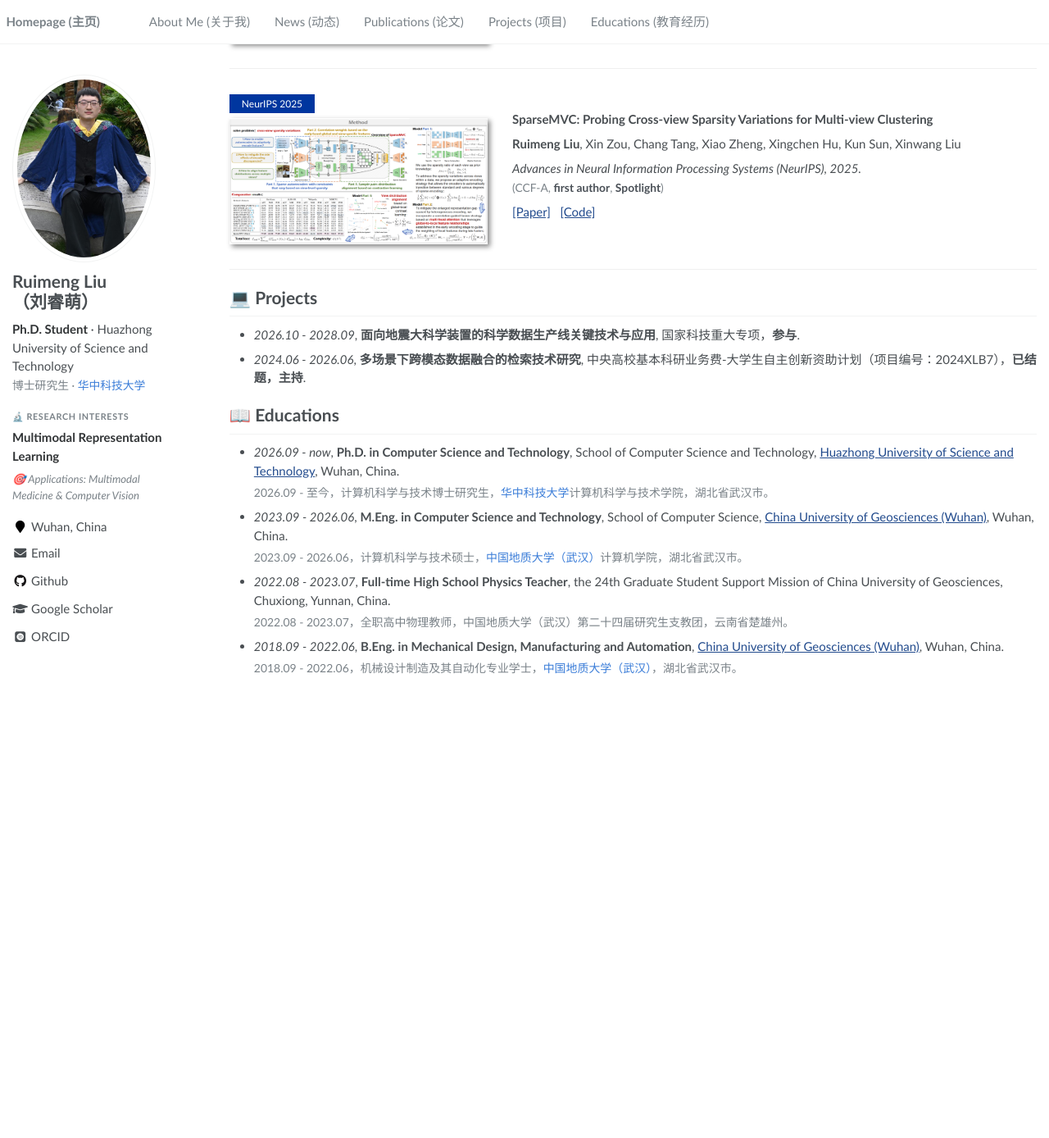
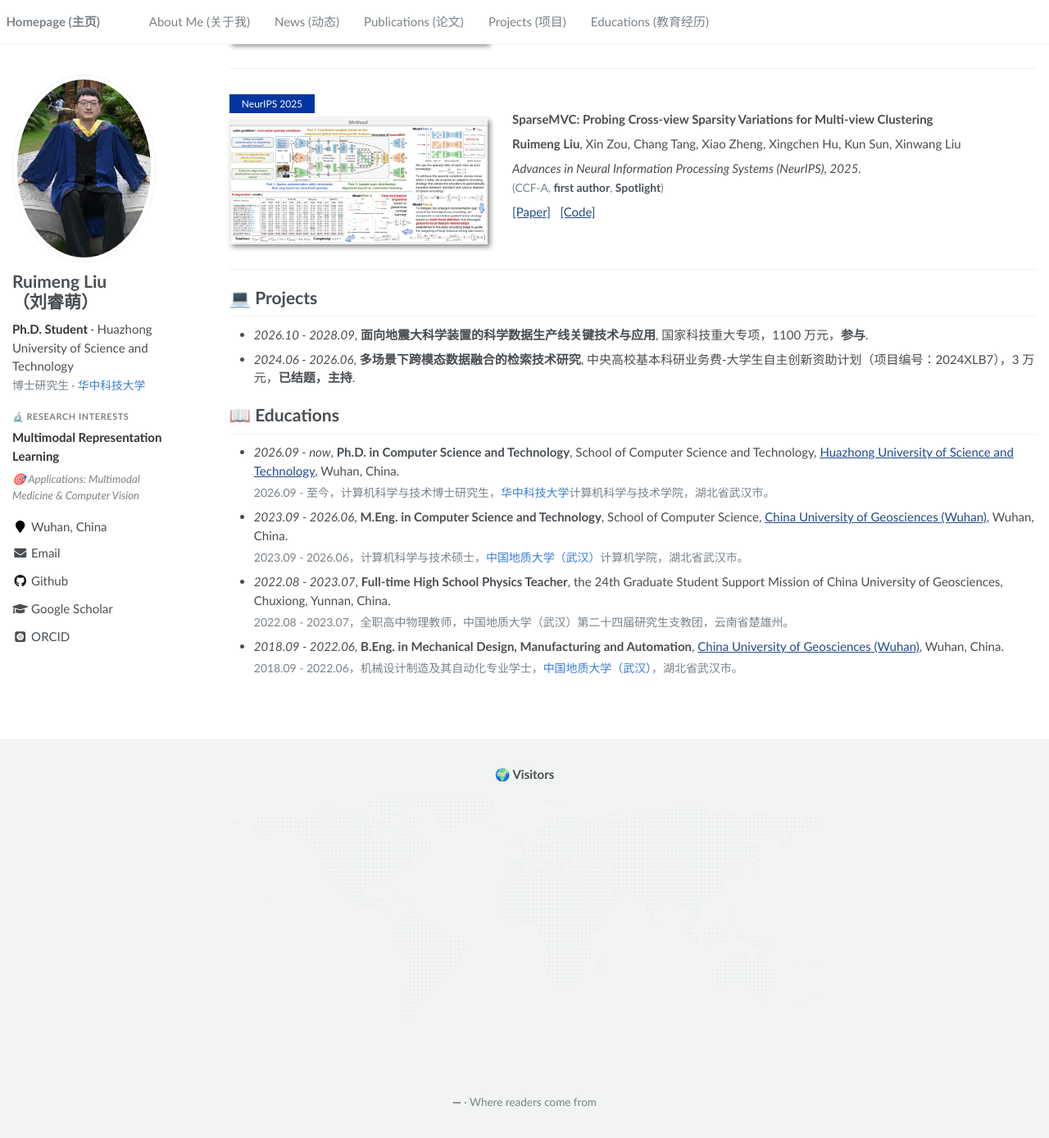
Before and after one commit to cleste-pome/cleste-pome.github.io, a Jekyll site: the page built from _pages/about.md, in a window 1280 px wide and 1400 px high, scrolled down 610 px. Shown: the top 1388 px of the window at 82% size. Built offline with Jekyll 4.4.1, drawn with Linux system fonts in a browser that asks for light colours; some web fonts are replaced; before the commit the page ends 1451 px from its top, so only the background shows below that; part of the change alters nothing that is shown.

Commit message:
Self-hosted visitor map: dot-matrix world SVG, country counters, footer wiring

```diff
--- a/_config.yml
+++ b/_config.yml
@@ -68,7 +68,7 @@ author:
 # 页脚访客地图
 # 拿到第三方服务的嵌入代码后（粘贴到 _includes/footer.html），把 enabled 改成 true
 visitor_map:
-  enabled  : false
+  enabled  : true
   title    : "🌍 Visitors"
   subtitle : "Where readers come from"
 
--- a/_includes/footer.html
+++ b/_includes/footer.html
@@ -1,9 +1,10 @@
 {% if site.visitor_map.enabled %}
 <!--
-  访客地图
-  这是一个静态站点，本身没法记录访客来源，必须借助第三方服务。
-  把服务商给的嵌入代码粘贴到下面 visitor-footer__map 里的标记处。
-  详细步骤见 README 的「页脚访客地图」一节。
+  页脚访客地图
+  静态站点自己无法记录访客来源，这里走的是两条免注册的公开接口：
+    · 访客国家：Cloudflare trace（失败退回 ipwho.is）
+    · 计数存储：Abacus（免费计数 API）
+  逻辑在 assets/js/visitor-map.js，样式在 _sass/_footer.scss 的 .visitor-footer
 -->
 <footer class="visitor-footer" role="contentinfo">
   <div class="visitor-footer__inner">
@@ -12,14 +13,17 @@
       <h4 class="visitor-footer__title">{{ site.visitor_map.title }}</h4>
     {% endif %}
 
-    {% if site.visitor_map.subtitle %}
-      <p class="visitor-footer__subtitle">{{ site.visitor_map.subtitle }}</p>
-    {% endif %}
+    <div class="visitor-map">
+      <div class="visitor-map__stage">
+        <img class="visitor-map__base"
+             src="{{ '/assets/img/world-dots.svg' | relative_url }}"
+             alt="" aria-hidden="true" loading="lazy">
+        <svg class="visitor-map__dots" viewBox="0 0 1440 720" aria-label="访客来源地图"></svg>
+      </div>
 
-    <div class="visitor-footer__map">
-      <!-- ▼▼▼ 访客地图嵌入代码粘贴处 ▼▼▼ -->
-
-      <!-- ▲▲▲ 粘贴结束 ▲▲▲ -->
+      <p class="visitor-map__stat">
+        <span data-visitor-stat>—</span>{% if site.visitor_map.subtitle %} &middot; {{ site.visitor_map.subtitle }}{% endif %}
+      </p>
     </div>
 
   </div>
--- a/_includes/scripts.html
+++ b/_includes/scripts.html
@@ -1,4 +1,8 @@
 <script src="assets/js/main.min.js"></script>
+
+{% if site.visitor_map.enabled %}
+<script src="{{ '/assets/js/visitor-map.js' | relative_url }}" defer></script>
+{% endif %}
 
 {% include analytics.html %}
 {% include fetch_google_scholar_stats.html %}
--- a/_pages/about.md
+++ b/_pages/about.md
@@ -86,8 +86,8 @@ Xin Zou<sup>*</sup>, **Ruimeng Liu**<sup>*</sup>, Chang Tang, Zhenglai Li, Xinwa
 
 # 💻 Projects
 
-- *2026.10 - 2028.09*, **面向地震大科学装置的科学数据生产线关键技术与应用**, 国家科技重大专项，**参与**.
-- *2024.06 - 2026.06*, **多场景下跨模态数据融合的检索技术研究**, 中央高校基本科研业务费-大学生自主创新资助计划（项目编号：2024XLB7），**已结题，主持**.
+- *2026.10 - 2028.09*, **面向地震大科学装置的科学数据生产线关键技术与应用**, 国家科技重大专项，1100 万元，**参与**.
+- *2024.06 - 2026.06*, **多场景下跨模态数据融合的检索技术研究**, 中央高校基本科研业务费-大学生自主创新资助计划（项目编号：2024XLB7），3 万元，**已结题，主持**.
 
 <!-- TODO(小萌老师): 还有别的项目就按上面格式加 -->
 
--- a/_sass/_footer.scss
+++ b/_sass/_footer.scss
@@ -44,6 +44,53 @@
       max-width: 100%;
       height: auto;
     }
+  }
+}
+
+/* 世界点阵图 + 访客圆点
+   底图 <img> 与圆点 <svg> 共用同一个 1440x720 viewBox，绝对定位叠在一起即可对齐 */
+.visitor-map {
+  &__stage {
+    position: relative;
+    width: 100%;
+    max-width: 720px;
+    margin: 0 auto;
+    aspect-ratio: 2 / 1;
+  }
+
+  &__base,
+  &__dots {
+    position: absolute;
+    top: 0;
+    left: 0;
+    width: 100%;
+    height: 100%;
+  }
+
+  &__dots {
+    overflow: visible;
+  }
+
+  &__stat {
+    margin: 1.3em 0 0;
+    font-size: .9em;
+    color: $gray;
+
+    [data-visitor-stat] {
+      font-weight: 700;
+      color: $dark-gray;
+    }
+  }
+}
+
+.visitor-dot {
+  &__halo {
+    fill: #e4572e;
+    opacity: .16;
+  }
+
+  &__core {
+    fill: #e4572e;
   }
 }
 
--- /dev/null
+++ b/assets/js/visitor-map.js
@@ -0,0 +1,136 @@
+/*!
+ * 访客地图 —— 免注册、免后端
+ * ---------------------------------------------------------------------------
+ * 原理：
+ *   1. 用 Cloudflare 的 trace 接口读访客所在国家（免密钥，返回如 loc=CN）
+ *      —— 拿不到就退回 ipwho.is
+ *   2. 通过 Abacus（免费计数 API，免注册）给"该国 +1"
+ *   3. 读回一批国家的计数，在点阵世界地图上按数量画圆点
+ *
+ * 已知限制：Abacus 的计数器是"不公开列出"的，只能按已知键查询，
+ *          所以地图只显示下面 COUNTRY 列表里的国家（已覆盖绝大部分访问来源）。
+ *          列表外的访客依然会被正常计数，只是不在地图上画点。
+ * ---------------------------------------------------------------------------
+ */
+(function () {
+  'use strict';
+
+  var NS      = 'cleste-pome-github-io';        // 计数命名空间
+  var API     = 'https://abacus.jasoncameron.dev';
+  var TOTAL   = 'total';                        // 总访问量键
+  var MAP_W   = 1440, MAP_H = 720;              // 与 world-dots.svg 的 viewBox 一致
+
+  var COUNTRY = ["CN","US","GB","DE","JP","KR","AU","CA","IN","NL","CH","SE","IT","ES","BR","RU","MY","TH","VN","ID","PK","TR","PL","IL","AE","SA","ZA","NZ","MX","AR","CL","PT","CZ","GR","HU","RO","UA","BE","AT","DK","FI","IE","EG","PH","BD","LK","NP","KZ","IR","IQ","NG","KE","MA","CO","PE","VE","EC","UY","CR","SK","SI","HR","RS","BG","LT","LV","EE","IS","LU","CY","QA","KW","OM","JO","LB"];
+
+  var CENTROID = {"CA":[-110.24,56.7],"US":[-99.31,37.24],"KZ":[66.31,48.07],"ID":[113.27,-0.18],"AR":[-64.08,-37.24],"CL":[-69.84,-54.02],"KE":[37.51,0.31],"RU":[88.6,59.41],"ZA":[26.15,-28.41],"MX":[-102.25,23.6],"UY":[-55.82,-32.39],"BR":[-49.71,-14.07],"PE":[-75.87,-9.25],"CO":[-72.49,3.97],"CR":[-83.68,9.71],"VE":[-65.43,6.48],"EC":[-78.28,-1.76],"NG":[7.83,8.93],"IL":[34.69,31.42],"LB":[35.79,33.87],"JO":[36.31,31.29],"AE":[54.99,24.28],"QA":[51.18,25.35],"KW":[47.39,29.2],"IQ":[42.41,33.2],"OM":[56.98,20.8],"TH":[101.66,13.04],"VN":[107.78,15.99],"KR":[127.9,36.21],"IN":[79.18,21.87],"BD":[89.88,23.56],"NP":[83.44,28.31],"PK":[70.09,30.36],"IR":[54.12,32.33],"SE":[14.79,62.27],"UA":[30.98,48.8],"PL":[19.08,51.88],"AT":[14.95,47.92],"HU":[19.1,47.25],"RO":[24.21,46.04],"LT":[24.13,55.09],"LV":[24.5,56.9],"EE":[25.56,58.5],"DE":[10.43,51.43],"BG":[25.14,42.74],"GR":[21.81,39.08],"TR":[35.45,38.63],"HR":[15.58,44.54],"CH":[8.29,46.81],"LU":[5.96,49.72],"BE":[4.74,50.58],"NL":[5.4,52.04],"PT":[-8.37,39.51],"ES":[-3.52,39.92],"IE":[-7.81,53.51],"NZ":[176.52,-38.31],"AU":[133.06,-24.84],"LK":[80.68,7.86],"CN":[98.77,36.8],"IT":[12.63,42.56],"DK":[9.46,56.32],"GB":[-1.75,54.22],"IS":[-18.46,64.99],"PH":[125.21,7.6],"MY":[102.07,3.83],"SI":[14.73,46.13],"FI":[27.37,65.03],"SK":[19.63,48.71],"CZ":[15.54,49.76],"JP":[138.35,36.09],"SA":[44.55,24.27],"CY":[33.03,34.84],"MA":[-9.98,28.49],"EG":[29.37,26.9],"RS":[21.01,44.14]};
+
+  function toXY(lon, lat) {
+    return [ (lon + 180) * (MAP_W / 360), (90 - lat) * (MAP_H / 180) ];
+  }
+
+  /* 1. 取访客国家 ------------------------------------------------------- */
+  function visitorCountry() {
+    return fetch('https://www.cloudflare.com/cdn-cgi/trace', { cache: 'no-store' })
+      .then(function (r) { return r.text(); })
+      .then(function (t) {
+        var m = /^loc=([A-Z]{2})$/m.exec(t);
+        if (m && m[1] !== 'XX' && m[1] !== 'T1') return m[1];
+        throw new Error('no loc');
+      })
+      .catch(function () {
+        return fetch('https://ipwho.is/', { cache: 'no-store' })
+          .then(function (r) { return r.json(); })
+          .then(function (j) { return j && j.country_code; })
+          .catch(function () { return null; });
+      });
+  }
+
+  function bump(key) {
+    return fetch(API + '/hit/' + NS + '/' + key, { cache: 'no-store' })
+      .then(function (r) { return r.ok ? r.json() : null; })
+      .then(function (j) { return j ? j.value : 0; })
+      .catch(function () { return 0; });
+  }
+
+  function read(key) {
+    return fetch(API + '/get/' + NS + '/' + key, { cache: 'no-store' })
+      .then(function (r) { return r.ok ? r.json() : null; })
+      .then(function (j) { return j && j.value ? j.value : 0; })
+      .catch(function () { return 0; });
+  }
+
+  /* 2. 画图 ------------------------------------------------------------- */
+  function render(svg, counts, total) {
+    var ns  = 'http://www.w3.org/2000/svg';
+    var max = 1;
+    Object.keys(counts).forEach(function (c) { if (counts[c] > max) max = counts[c]; });
+
+    Object.keys(counts).forEach(function (code) {
+      var n = counts[code];
+      if (!n || !CENTROID[code]) return;
+      var xy = toXY(CENTROID[code][0], CENTROID[code][1]);
+      // 面积正比于数量 -> 半径按平方根缩放，设上限避免过大
+      var r = 4 + 14 * Math.sqrt(n / max);
+      var g = document.createElementNS(ns, 'g');
+      g.setAttribute('class', 'visitor-dot');
+      var halo = document.createElementNS(ns, 'circle');
+      halo.setAttribute('cx', xy[0]); halo.setAttribute('cy', xy[1]);
+      halo.setAttribute('r', r * 1.9); halo.setAttribute('class', 'visitor-dot__halo');
+      var dot = document.createElementNS(ns, 'circle');
+      dot.setAttribute('cx', xy[0]); dot.setAttribute('cy', xy[1]);
+      dot.setAttribute('r', r); dot.setAttribute('class', 'visitor-dot__core');
+      var title = document.createElementNS(ns, 'title');
+      title.textContent = code + ' · ' + n;
+      g.appendChild(halo); g.appendChild(dot); g.appendChild(title);
+      svg.appendChild(g);
+    });
+
+    var stat = document.querySelector('[data-visitor-stat]');
+    if (stat && total) {
+      stat.textContent = total.toLocaleString() + (total === 1 ? ' view' : ' views');
+    }
+  }
+
+  /* 3. 启动（滚到页脚附近才发请求，不拖慢首屏）-------------------------- */
+  function start() {
+    var svg = document.querySelector('.visitor-map__dots');
+    if (!svg) return;
+
+    visitorCountry().then(function (cc) {
+      var jobs = [ bump(TOTAL) ];
+      if (cc && /^[A-Z]{2}$/.test(cc)) jobs.push(bump(cc));
+
+      Promise.all(jobs).then(function (res) {
+        var total = res[0] || 0;
+        var names = COUNTRY.slice();
+        if (cc && names.indexOf(cc) === -1) names.push(cc);
+
+        Promise.all(names.map(function (c) {
+          return read(c).then(function (v) { return [c, v]; });
+        })).then(function (rows) {
+          var counts = {};
+          rows.forEach(function (r) { if (r[1] > 0) counts[r[0]] = r[1]; });
+          render(svg, counts, total);
+        });
+      });
+    });
+  }
+
+  function bootstrap() {
+    var box = document.querySelector('.visitor-map');
+    if (!box) return;
+    if (!('IntersectionObserver' in window)) { start(); return; }
+    var io = new IntersectionObserver(function (entries) {
+      entries.forEach(function (e) {
+        if (e.isIntersecting) { io.disconnect(); start(); }
+      });
+    }, { rootMargin: '300px' });
+    io.observe(box);
+  }
+
+  if (document.readyState === 'loading') {
+    document.addEventListener('DOMContentLoaded', bootstrap);
+  } else {
+    bootstrap();
+  }
+})();
```
Also changed, not shown: assets/img/world-dots.svg (added).
